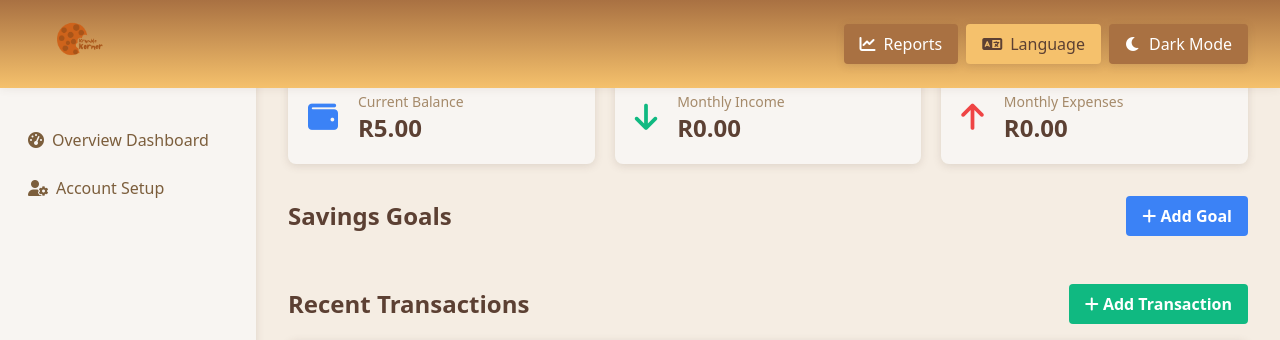
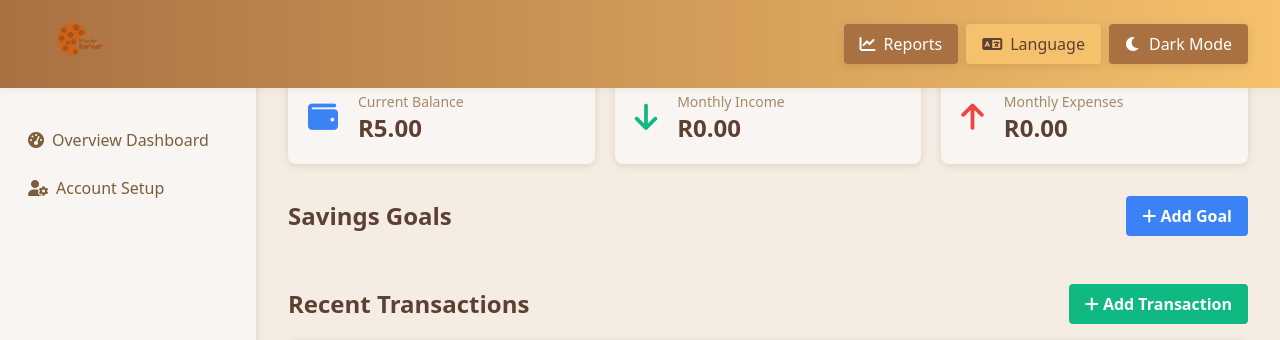
Before and after one commit to EmbeddEdge/FlaskWebApp, a Flask app: page / in a window 1280 px wide. Shown: the top 340 px of the page. Run offline with Flask 3, Linux system fonts and the light colour scheme; data that the repository does not hold is empty; some libraries are stand-ins or nearby versions.

Commit message:
theme update

```diff
--- a/templates/accountsetup.html
+++ b/templates/accountsetup.html
@@ -56,7 +56,7 @@
         }
         /* Top nav bar gradient for cookie theme */
         .cookie-navbar {
-            background: linear-gradient(180deg, #a97142 0%, #f5c16c 100%);
+            background: linear-gradient(90deg, #a97142 0%, #f5c16c 100%);
             box-shadow: 0 2px 8px 0 rgba(92, 64, 51, 0.07);
         }
         .cookie-btn {
--- a/templates/dashboard.html
+++ b/templates/dashboard.html
@@ -55,7 +55,7 @@
         }
         /* Top nav bar gradient for cookie theme */
         .cookie-navbar {
-            background: linear-gradient(180deg, #a97142 0%, #f5c16c 100%);
+            background: linear-gradient(90deg, #a97142 0%, #f5c16c 100%);
             box-shadow: 0 2px 8px 0 rgba(92, 64, 51, 0.07);
         }
         .cookie-btn {
```
